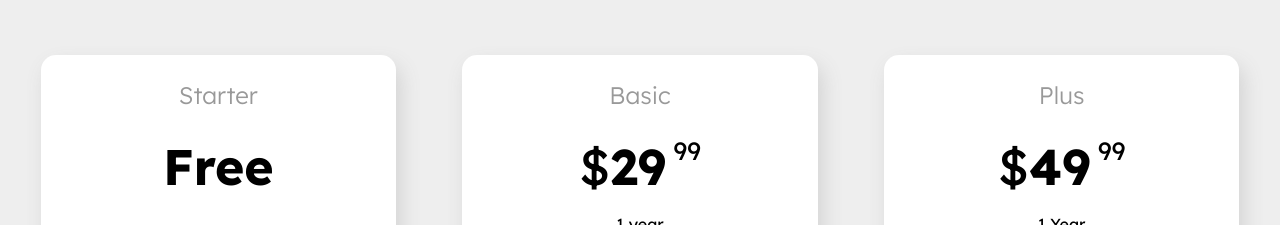
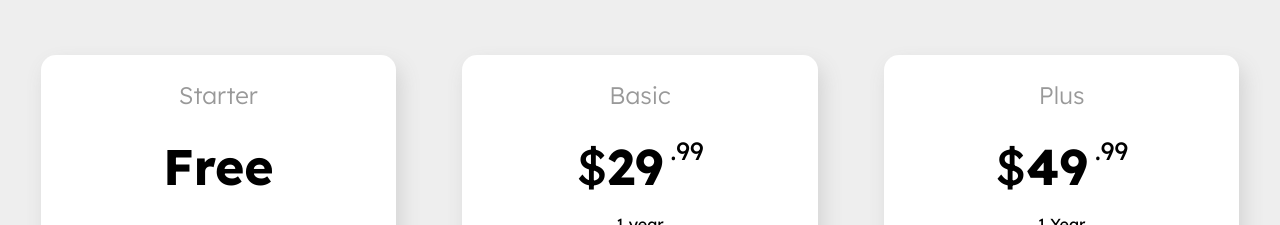
Before and after one commit to GrigorHarutyunian/regallery, a React (Vite) app: page / in a window 1280 px wide. Shown: the part 6220-6445 px from the top of the page. Built offline with nearby package versions, Linux system fonts and the light colour scheme.

Commit message:
last changes

```diff
--- a/src/components/pricing/PricingCard.tsx
+++ b/src/components/pricing/PricingCard.tsx
@@ -32,8 +32,8 @@ const PricingCard: React.FC<PricingDTO> = ({
         ) : null}
         <div className="pricing-card__title">
           {currency ? <span className="currency">{currency}</span> : null}
-          {main ? <span className="dollar">{main}</span> : null}
-          {cents ? <span className="cents"> {cents}</span> : null}
+          {main ? <span>{main}</span> : null}
+          {cents ? <span className="cents"> .{cents}</span> : null}
         </div>
         <div className="pricing-card__duration">{duration}</div>
 
```
